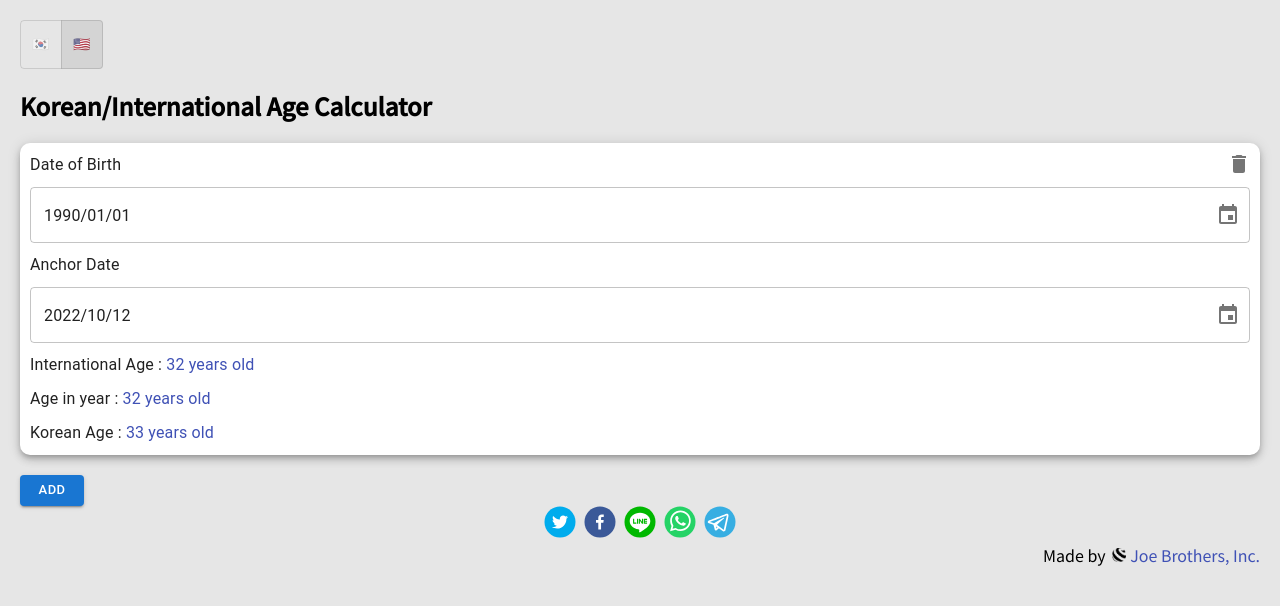
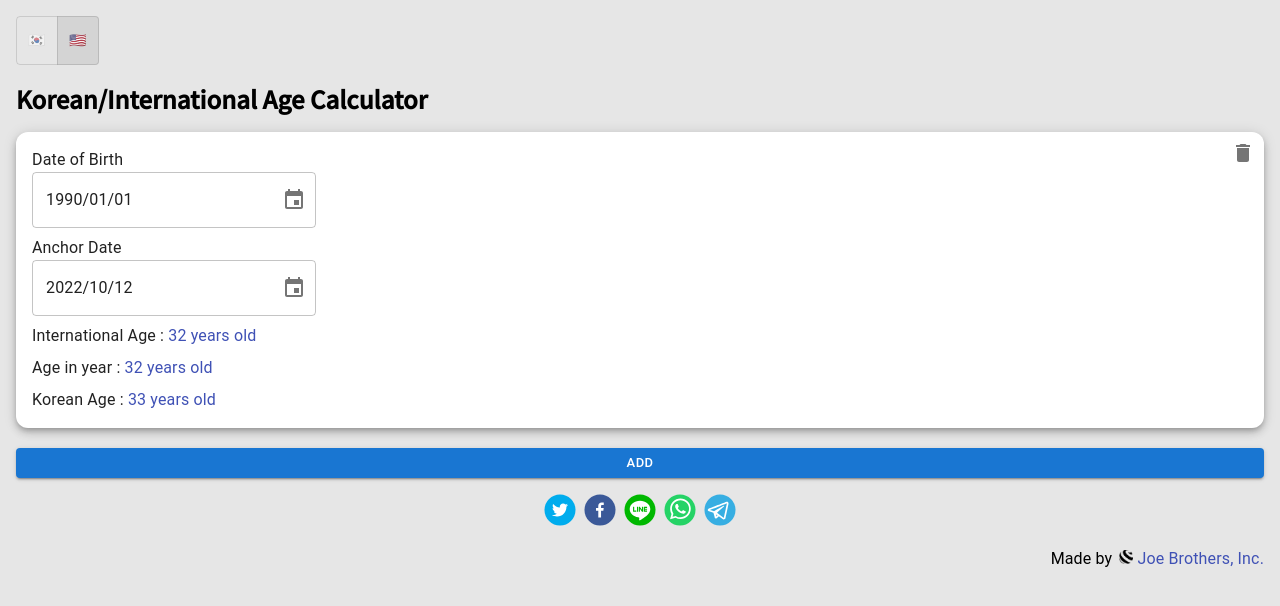
Before and after one commit to joe-brothers/age-calculator, a React (Vite) app: page / in a window 1280 px wide. Shown: the top 606 px of the page. Built offline with nearby package versions, Linux system fonts and the light colour scheme.

Commit message:
Edit: use mui (resolves #5)

```diff
--- a/src/App.css
+++ b/src/App.css
@@ -3,53 +3,19 @@ body, p {
 }
 
 body {
+  font-family: 'Noto Sans KR', sans-serif;
   background-color: #e6e6e6;
 }
 
-input {
-  margin-left: 10px;
-}
-
-.App {
-  padding: 20px;
-  font-family: 'Noto Sans KR', sans-serif;
-}
-
-.container-calculators {
-  display: flex;
-  flex-direction: column;
-  gap: 16px;
-}
-
-.form-calculator {
-  position: relative;
-  display: flex;
-  flex-direction: column;
-  gap: 10px;
-  padding: 10px;
-}
-
-.form-calculator span {
+span {
   color: rgb(63, 81, 181);;
-}
-
-.button-remove {
-  position: absolute;
-  top: 10px;
-  right: 10px;
-  padding: 0;
-  width: 30px;
-  height: 30px;
-}
-
-.made-by {
-  text-align: right;
 }
 
 a {
   text-decoration: none;
   color: rgb(63, 81, 181);
 }
+
 a:hover {
   color: rgb(159, 168, 218);
 }
--- a/src/App.tsx
+++ b/src/App.tsx
@@ -1,6 +1,6 @@
 import React, { useState } from "react";
 import { useTranslation } from "react-i18next";
-import { Button, Stack } from "@mui/material";
+import { Button, Stack, Typography } from "@mui/material";
 import { Calculator } from "./components/Calculator";
 import { ToggleLanguage } from "./components/ToggleLanguage";
 import logoImageUrl from "./assets/logo.png";
@@ -45,17 +45,17 @@ function App() {
   };
 
   return (
-    <div className="App">
+    <Stack spacing={2} p={2}>
       <ToggleLanguage />
       <h2>{translate("title")}</h2>
-      <section className="container-calculators">
+      <Stack spacing={2}>
         {data.map(({ id }) => (
           <Calculator
             key={`calculator_${id}`}
             onClickRemove={() => onClickRemove(id)}
           />
         ))}
-      </section>
+      </Stack>
       <Button
         variant="contained"
         size="small"
@@ -81,13 +81,13 @@ function App() {
           <TelegramIcon size={32} round={true} />
         </TelegramShareButton>
       </Stack>
-      <p className="made-by">
+      <Typography align="right">
         Made by <img className="logo" src={logoImageUrl} />
         <a href="https://joe-brothers.com/" target="_blank">
           Joe Brothers, Inc.
         </a>
-      </p>
-    </div>
+      </Typography>
+    </Stack>
   );
 }
 
--- a/src/components/Calculator.tsx
+++ b/src/components/Calculator.tsx
@@ -1,6 +1,6 @@
 import React from "react";
 import { useTranslation } from "react-i18next";
-import { Paper, IconButton, TextField, Typography } from "@mui/material";
+import { Paper, IconButton, TextField, Typography, Stack } from "@mui/material";
 import { Delete } from "@mui/icons-material";
 import { LocalizationProvider } from "@mui/x-date-pickers/LocalizationProvider";
 import { AdapterDayjs } from "@mui/x-date-pickers/AdapterDayjs";
@@ -41,11 +41,7 @@ export const Calculator = ({
 
   return (
     <LocalizationProvider dateAdapter={AdapterDayjs}>
-      <Paper
-        elevation={5}
-        style={{ borderRadius: 10 }}
-        className="form-calculator"
-      >
+      <Paper elevation={5} sx={{ position: "relative", borderRadius: 3, p: 2 }}>
         <IconButton
           aria-label="delete"
           onClick={onClickRemove}
@@ -53,6 +49,8 @@ export const Calculator = ({
         >
           <Delete fontSize="inherit" />
         </IconButton>
+        <Stack spacing={1}>
+          <div>
             <Typography>{translate("dateBirth")}</Typography>
             <DesktopDatePicker
               inputFormat="YYYY/MM/DD"
@@ -60,6 +58,8 @@ export const Calculator = ({
               onChange={onChangeDateBirth}
               renderInput={(params) => <TextField {...params} />}
             />
+          </div>
+          <div>
             <Typography>{translate("dateAnchor")}</Typography>
             <DesktopDatePicker
               inputFormat="YYYY/MM/DD"
@@ -67,6 +67,7 @@ export const Calculator = ({
               onChange={onChangeDateAnchor}
               renderInput={(params) => <TextField {...params} />}
             />
+          </div>
           <Typography>
             {translate("ageInternational")} :{" "}
             {isWrongDate() || isDateInvalid() ? (
@@ -106,6 +107,7 @@ export const Calculator = ({
               </span>
             )}
           </Typography>
+        </Stack>
       </Paper>
     </LocalizationProvider>
   );
```
Lines whose indentation alone changed are shown as unchanged.
